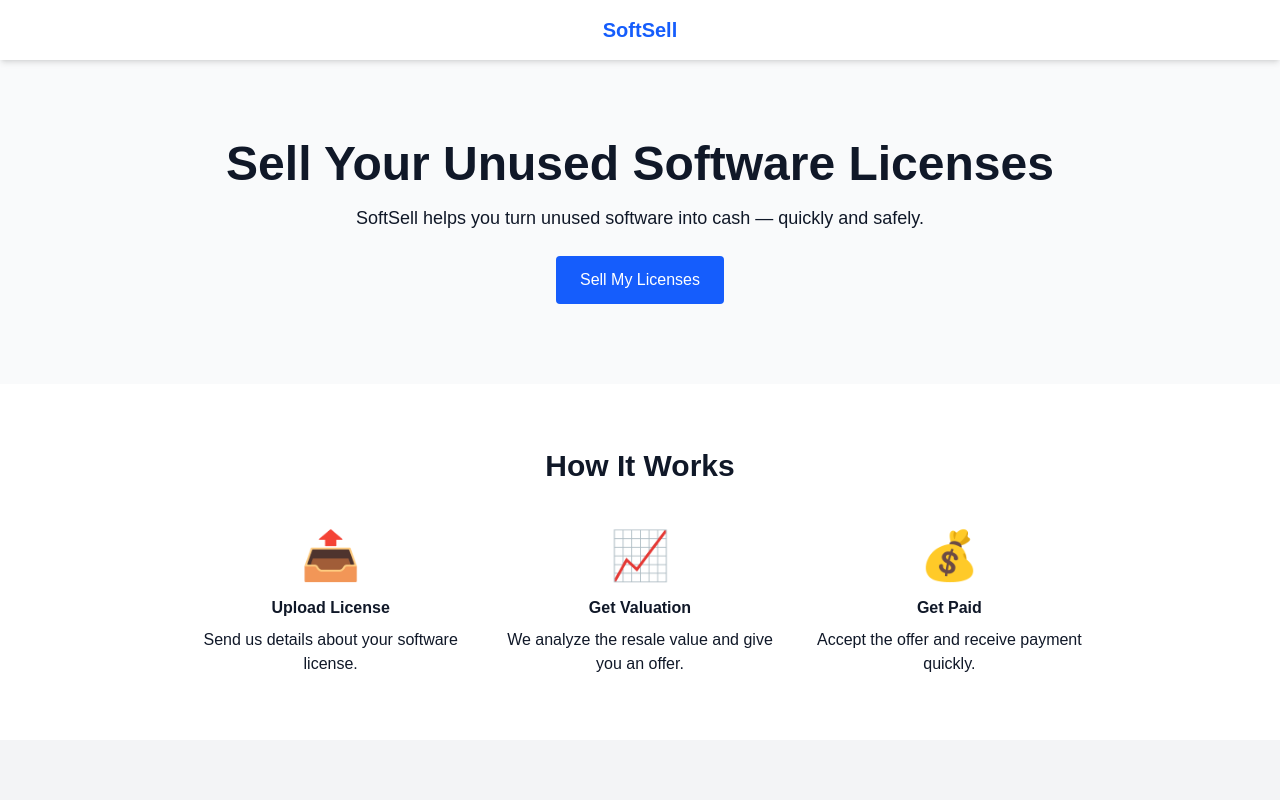
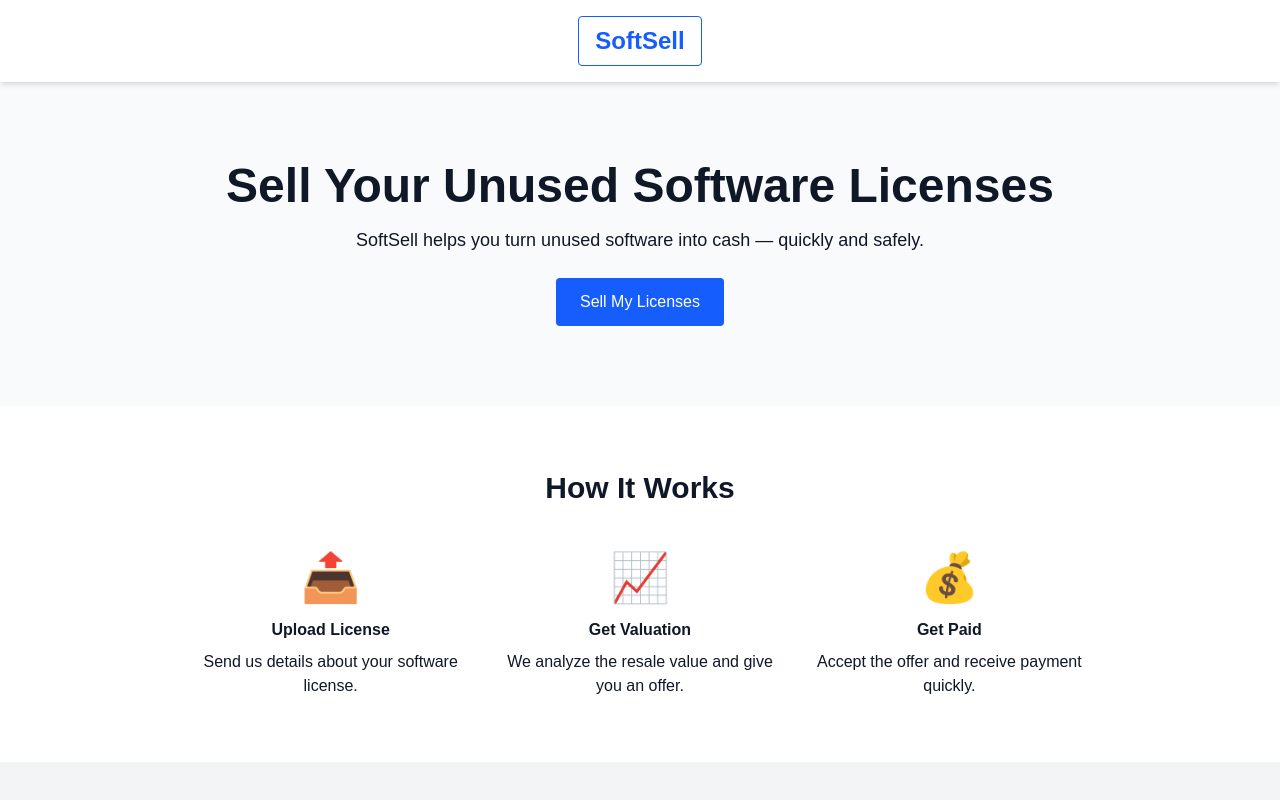
Before and after one commit to muhtashim132/softsell-site, a Next.js app: page / in a window 1280 px wide. Shown: the top 800 px of the page. Built offline with nearby package versions, Linux system fonts and the light colour scheme.

Commit message:
Update SoftSell header style

```diff
--- a/app/page.tsx
+++ b/app/page.tsx
@@ -2,10 +2,12 @@
 export default function Home() {
   return (
     <main className="min-h-screen bg-gray-50 text-gray-900">
-      {/* Header / Logo */}
-      <header className="p-4 bg-white shadow-md flex justify-center">
-        <div className="text-xl font-bold text-blue-600">SoftSell</div>
-      </header>
+  {/* Header / Logo */}
+  <header className="p-4 bg-white shadow-md flex justify-center">
+    <div className="border border-blue-600 text-blue-600 text-2xl font-bold px-4 py-2 rounded bg-white">
+      SoftSell
+    </div>
+  </header>
 
       {/* Hero Section */}
       <section className="text-center py-20 px-4">
```
